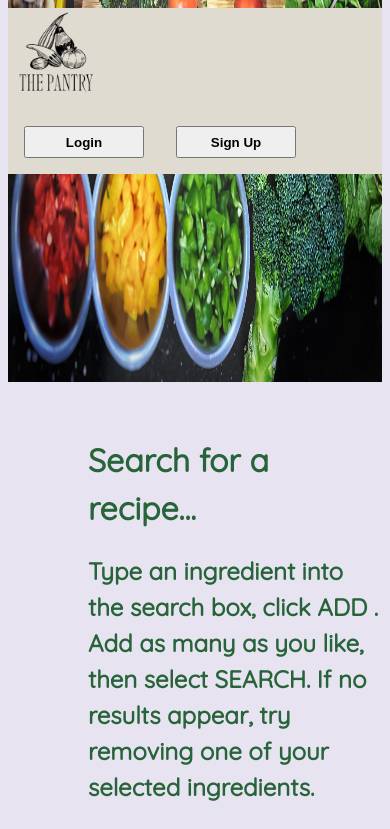
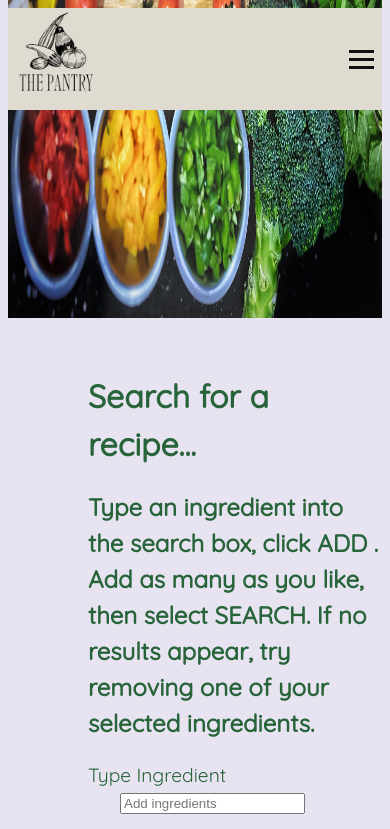
Before and after one commit to Meera-create/recipe-app, a React (Create React App) app: page /recipe-form in a window 390 px wide. Shown: the top 829 px of the page. Built offline with nearby package versions, Linux system fonts and the light colour scheme; no server answers.

Commit message:
add responsive navbar

```diff
--- a/src/components/Logout.js
+++ b/src/components/Logout.js
@@ -9,8 +9,17 @@ const Logout = () => {
   const navigate = useNavigate();
   const [loggedOut, setLoggedOut] = useState(false);
 
+  const handleCloseHamburger = () => {
+    const hamburger = document.querySelector(".hamburger");
+    const navMenu = document.querySelector(".boxes2");
+
+    hamburger.classList.remove("active");
+    navMenu.classList.remove("active");
+  }
+
   const handleLogout = (event) => {
     event.preventDefault();
+    // handleCloseHamburger();
     signOut(auth)
       .then(() => {
         console.log("User signed out");
--- a/src/components/NavBar.js
+++ b/src/components/NavBar.js
@@ -8,6 +8,22 @@ import logo from '../../src/styles/images/logo.jpg'
 const NavBar = () => {
   const { user } = useContext(Context);
 
+  const handleHamburgerClick = () => {
+    const hamburger = document.querySelector(".hamburger");
+    const navMenu = document.querySelector(".boxes2");
+
+    hamburger.classList.toggle("active");
+    navMenu.classList.toggle("active");
+  }
+
+  const handleCloseHamburger = () => {
+    const hamburger = document.querySelector(".hamburger");
+    const navMenu = document.querySelector(".boxes2");
+
+    hamburger.classList.remove("active");
+    navMenu.classList.remove("active");
+  }
+
   if (user) {
     return (
       <div className="navbar">
@@ -16,23 +32,25 @@ const NavBar = () => {
               <Link reloadDocument to="/recipe-form">
                 <img className="logo" alt="logo" src={logo} />
               </Link>
-          </div>
-
+            </div>
             <div className="boxes2">
-              <button type="button" className="add-recipe">
+              <button type="button" className="nav-item add-recipe" onClick={handleCloseHamburger}>
                 <NavLink to="add-recipe">Add Recipe</NavLink>
-            </button>
-
-
-              <button type="button" className="recipe-form-button">
+              </button>
+              <button type="button" className="nav-item recipe-form-button" onClick={handleCloseHamburger}>
                 <NavLink to="recipe-form">Recipe Finder</NavLink>
               </button>
-
-
-              <button type="button"className="my-account">
+              <button type="button" className="nav-item my-account" onClick={handleCloseHamburger}>
                 <NavLink to="my-account">My Account</NavLink>
               </button>
-              <Logout />
+              <div className="nav-item logout" onClick={handleCloseHamburger} >
+                <Logout />
+              </div>
+            </div>
+            <div className="hamburger" onClick={handleHamburgerClick}>
+              <span className="bar"></span>
+              <span className="bar"></span>
+              <span className="bar"></span>
             </div>
           </div>
       </div>
@@ -45,17 +63,19 @@ const NavBar = () => {
               <Link reloadDocument to="/recipe-form">
                 <img className="logo" alt="logo" src={logo} />
               </Link>
-          </div>
-
-
-          <div className="boxes2">
-
-              <button type="button" className="login">
+            </div>
+            <div className="boxes2">
+              <button type="button" className="nav-item login" onClick={handleCloseHamburger}>
                 <NavLink to="login">Login</NavLink>
               </button>
-              <button type="button"className="sign-up">
+              <button type="button"className="nav-item sign-up" onClick={handleCloseHamburger}>
                 <NavLink to="sign-up">Sign Up</NavLink>
               </button>
+            </div>
+            <div className="hamburger" onClick={handleHamburgerClick}>
+              <span className="bar"></span>
+              <span className="bar"></span>
+              <span className="bar"></span>
             </div>
           </div>
       </div>
--- a/src/components/RecipeFinder/RecipeHomePage.js
+++ b/src/components/RecipeFinder/RecipeHomePage.js
@@ -40,7 +40,7 @@ const RecipeHomePage = () => {
         setIngredientsList={setIngredientsList} setExtractedRecipe={setExtractedRecipe} setRandomSearch={setRandomSearch}
       />
         {ingredientsList.length >= 1 || randomSearch ? <RecipeAll recipes={currentPosts} search={search} setExtractedRecipe={setExtractedRecipe} setMissedIngredients={setMissedIngredients} missedIngredients={missedIngredients} /> : null}
-        {recipes.length > 10 && <Pagination totalPosts={recipes.length} postsPerPage={postsPerPage} setCurrentPage={setCurrentPage} currentPage={currentPage} />}
+        {ingredientsList.length >= 1 && recipes.length > 10 ? <Pagination totalPosts={recipes.length} postsPerPage={postsPerPage} setCurrentPage={setCurrentPage} currentPage={currentPage} /> : null}
       {extractedRecipe.title && <SingleRecipe extractedRecipe={extractedRecipe} missedIngredients={missedIngredients} ingredientsList={ingredientsList} ref={ref}
         />}
     </div>
--- a/src/components/RecipeFinder/RecipesAll.js
+++ b/src/components/RecipeFinder/RecipesAll.js
@@ -43,7 +43,7 @@ const RecipeAll = ({ recipes, search, setExtractedRecipe, cuisineType, setMissed
 
   return (
     <div className="recipesAll">
-      {search && <h1>Here is a list of recipes that match your search!</h1>}
+      {recipes.length > 0 && <h1>Here is a list of recipes that match your search!</h1>}
 
       <ul className="recipes">
         {filteredRecipes.map((recipe) => (
--- a/src/styles/components/_nav-bar.scss
+++ b/src/styles/components/_nav-bar.scss
@@ -56,3 +56,65 @@ img.logo{
     height:6rem;
     width:6rem;
 }
+
+.hamburger {
+    display: none;
+}
+
+.bar {
+    display: block;
+    width: 25px;
+    height: 3px;
+    margin: 5px auto;
+    -webkit-transition: all 0,3s ease-in-out;
+    transition: all 0.25s ease-in-out;
+    background-color: #101010;
+}
+
+@media screen and (max-width: 768px) {
+    .boxes2 {
+        position: fixed;
+        right: -100%;
+        top: 6.75rem;
+        flex-direction: column;
+        background-color: functions.color('navbar');
+        width: 25%;
+        margin-left: functions.spacing('xxs');
+        margin-right: functions.spacing('xxs');
+        // border-radius: 10px;
+        text-align: center;
+        transition: 0.25s;
+        // box-shadow:
+        //     0 10px 27px rgba(0, 0, 0, 0.05);
+    }
+
+    .boxes2.active {
+        right: 0;
+    }
+
+    .nav-item {
+        margin: 0 auto;
+        border: none;
+        height: 100%;
+        padding: functions.spacing('small');
+        background-color: functions.color('navbar');
+    }
+
+    .hamburger {
+        display: block;
+        margin-right: 0.5rem;
+        cursor: pointer;
+    }
+
+    .hamburger.active .bar:nth-child(2) {
+        opacity: 0;
+    }
+
+    .hamburger.active .bar:nth-child(1) {
+        transform: translateY(8px) rotate(45deg);
+    }
+
+    .hamburger.active .bar:nth-child(3) {
+        transform: translateY(-8px) rotate(-45deg);
+    }
+}
```
Also changed, not shown: src/components/RecipeFinder/RecipeFinderForm.js (line endings or trailing spaces).
